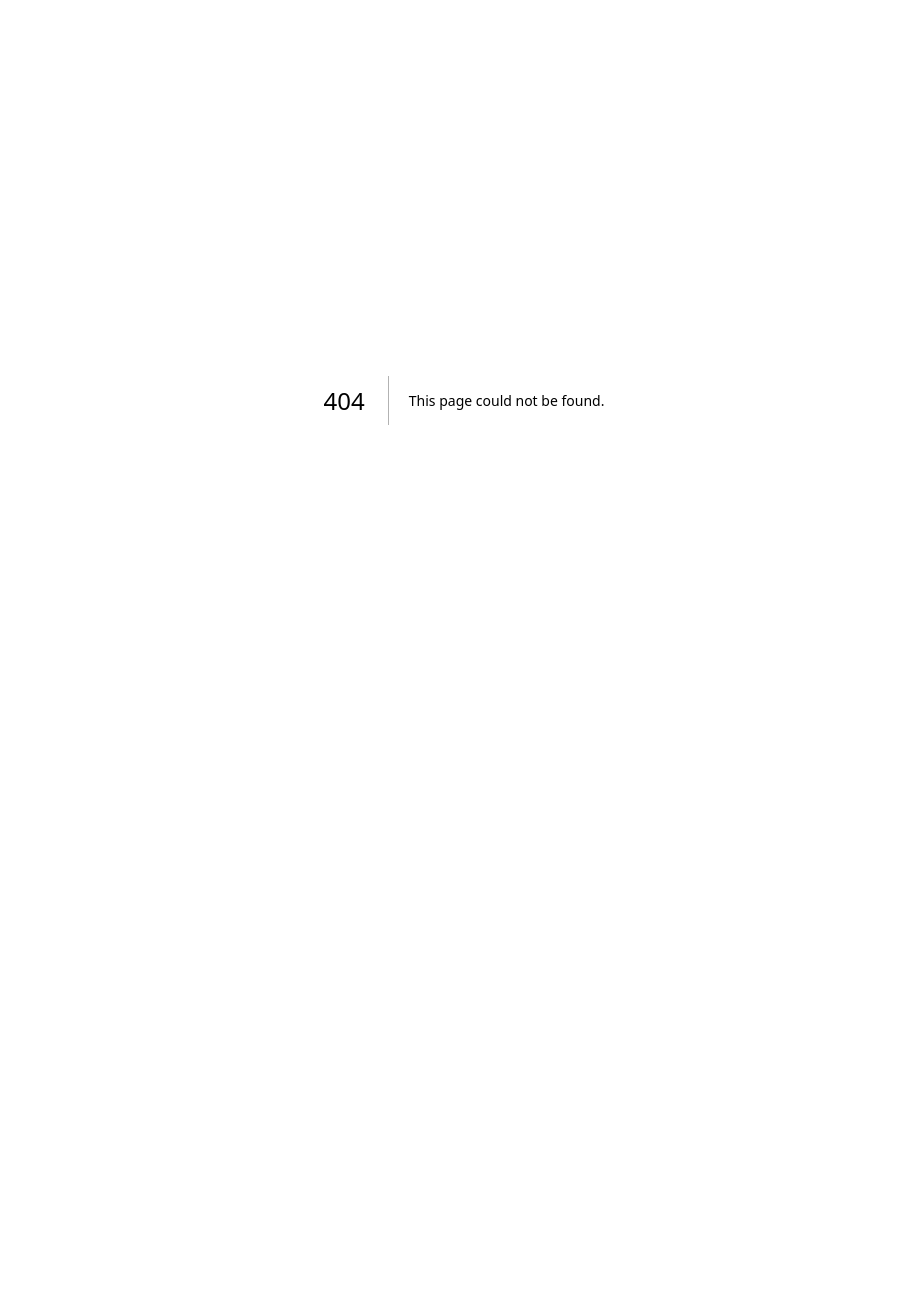
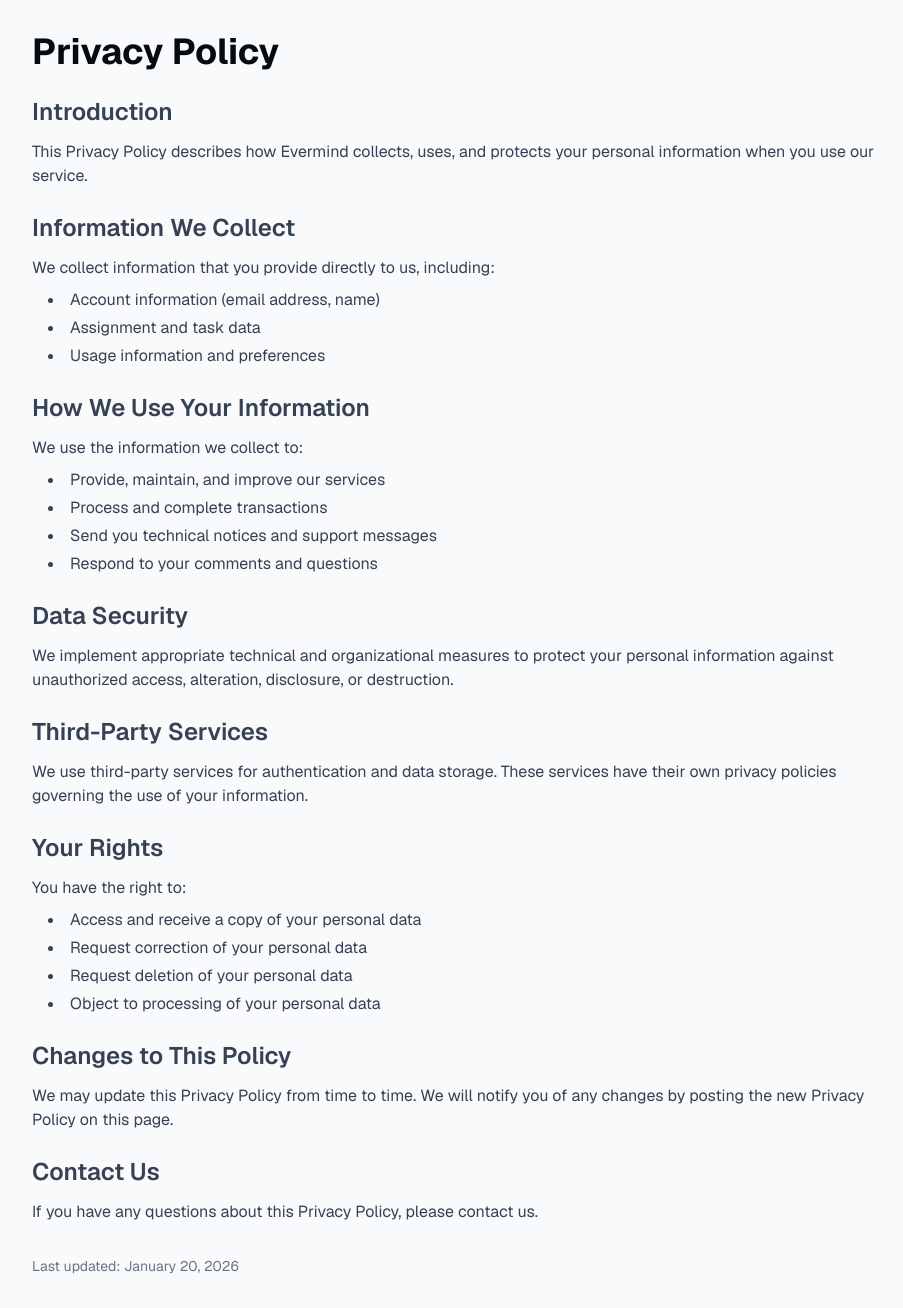
Before and after one commit to WickedSoftworks/evermind, a Next.js app: page /privacy in a window 1280 px wide. Before the commit this address had no page. Shown: the whole page, without its empty margins (176-1079 px from the left). Before the commit the page ends 800 px from the top, so only its background shows below. Built offline with nearby package versions, Linux system fonts and the light colour scheme.

Commit message:
feat: add privacy policy at /privacy

```diff
--- a/app/auth/login/page.tsx
+++ b/app/auth/login/page.tsx
@@ -5,6 +5,7 @@ import { Button } from "@/components/ui/button"
 import { Card, CardContent, CardDescription, CardHeader, CardTitle } from "@/components/ui/card"
 import { useState } from "react"
 import { BookOpen } from "lucide-react"
+import GoogleIcon from "@/components/icons/GoogleIcon"
 
 export default function LoginPage() {
   const [isLoading, setIsLoading] = useState(false)
@@ -59,24 +60,7 @@ export default function LoginPage() {
                   onClick={handleGoogleLogin}
                   disabled={isLoading}
                 >
-                  <svg className="mr-2 h-4 w-4" viewBox="0 0 24 24">
-                    <path
-                      d="M22.56 12.25c0-.78-.07-1.53-.2-2.25H12v4.26h5.92c-.26 1.37-1.04 2.53-2.21 3.31v2.77h3.57c2.08-1.92 3.28-4.74 3.28-8.09z"
-                      fill="#4285F4"
-                    />
-                    <path
-                      d="M12 23c2.97 0 5.46-.98 7.28-2.66l-3.57-2.77c-.98.66-2.23 1.06-3.71 1.06-2.86 0-5.29-1.93-6.16-4.53H2.18v2.84C3.99 20.53 7.7 23 12 23z"
-                      fill="#34A853"
-                    />
-                    <path
-                      d="M5.84 14.09c-.22-.66-.35-1.36-.35-2.09s.13-1.43.35-2.09V7.07H2.18C1.43 8.55 1 10.22 1 12s.43 3.45 1.18 4.93l2.85-2.22.81-.62z"
-                      fill="#FBBC05"
-                    />
-                    <path
-                      d="M12 5.38c1.62 0 3.06.56 4.21 1.64l3.15-3.15C17.45 2.09 14.97 1 12 1 7.7 1 3.99 3.47 2.18 7.07l3.66 2.84c.87-2.6 3.3-4.53 6.16-4.53z"
-                      fill="#EA4335"
-                    />
-                  </svg>
+                  <GoogleIcon />
                   {isLoading ? "Signing in..." : "Continue with Google"}
                 </Button>
               </div>
--- /dev/null
+++ b/app/privacy/page.tsx
@@ -0,0 +1,84 @@
+export default function PrivacyPage() {
+  return (
+    <div className="container mx-auto px-4 py-8 max-w-4xl">
+      <h1 className="text-4xl font-bold mb-6">Privacy Policy</h1>
+
+      <div className="space-y-6 text-gray-700 dark:text-gray-300">
+        <section>
+          <h2 className="text-2xl font-semibold mb-3">Introduction</h2>
+          <p>
+            This Privacy Policy describes how Evermind collects, uses, and protects your personal information
+            when you use our service.
+          </p>
+        </section>
+
+        <section>
+          <h2 className="text-2xl font-semibold mb-3">Information We Collect</h2>
+          <p className="mb-2">We collect information that you provide directly to us, including:</p>
+          <ul className="list-disc list-inside space-y-1 ml-4">
+            <li>Account information (email address, name)</li>
+            <li>Assignment and task data</li>
+            <li>Usage information and preferences</li>
+          </ul>
+        </section>
+
+        <section>
+          <h2 className="text-2xl font-semibold mb-3">How We Use Your Information</h2>
+          <p className="mb-2">We use the information we collect to:</p>
+          <ul className="list-disc list-inside space-y-1 ml-4">
+            <li>Provide, maintain, and improve our services</li>
+            <li>Process and complete transactions</li>
+            <li>Send you technical notices and support messages</li>
+            <li>Respond to your comments and questions</li>
+          </ul>
+        </section>
+
+        <section>
+          <h2 className="text-2xl font-semibold mb-3">Data Security</h2>
+          <p>
+            We implement appropriate technical and organizational measures to protect your personal
+            information against unauthorized access, alteration, disclosure, or destruction.
+          </p>
+        </section>
+
+        <section>
+          <h2 className="text-2xl font-semibold mb-3">Third-Party Services</h2>
+          <p>
+            We use third-party services for authentication and data storage. These services have their
+            own privacy policies governing the use of your information.
+          </p>
+        </section>
+
+        <section>
+          <h2 className="text-2xl font-semibold mb-3">Your Rights</h2>
+          <p className="mb-2">You have the right to:</p>
+          <ul className="list-disc list-inside space-y-1 ml-4">
+            <li>Access and receive a copy of your personal data</li>
+            <li>Request correction of your personal data</li>
+            <li>Request deletion of your personal data</li>
+            <li>Object to processing of your personal data</li>
+          </ul>
+        </section>
+
+        <section>
+          <h2 className="text-2xl font-semibold mb-3">Changes to This Policy</h2>
+          <p>
+            We may update this Privacy Policy from time to time. We will notify you of any changes by
+            posting the new Privacy Policy on this page.
+          </p>
+        </section>
+
+        <section>
+          <h2 className="text-2xl font-semibold mb-3">Contact Us</h2>
+          <p>
+            If you have any questions about this Privacy Policy, please contact us.
+          </p>
+        </section>
+
+        <p className="text-sm text-gray-500 dark:text-gray-400 mt-8">
+          Last updated: January 20, 2026
+        </p>
+      </div>
+    </div>
+  );
+}
--- /dev/null
+++ b/components/icons/GoogleIcon.tsx
@@ -0,0 +1,22 @@
+export default function GoogleIcon() {
+    return (
+        <svg className="mr-2 h-4 w-4" viewBox="0 0 24 24">
+                    <path
+                      d="M22.56 12.25c0-.78-.07-1.53-.2-2.25H12v4.26h5.92c-.26 1.37-1.04 2.53-2.21 3.31v2.77h3.57c2.08-1.92 3.28-4.74 3.28-8.09z"
+                      fill="#4285F4"
+                    />
+                    <path
+                      d="M12 23c2.97 0 5.46-.98 7.28-2.66l-3.57-2.77c-.98.66-2.23 1.06-3.71 1.06-2.86 0-5.29-1.93-6.16-4.53H2.18v2.84C3.99 20.53 7.7 23 12 23z"
+                      fill="#34A853"
+                    />
+                    <path
+                      d="M5.84 14.09c-.22-.66-.35-1.36-.35-2.09s.13-1.43.35-2.09V7.07H2.18C1.43 8.55 1 10.22 1 12s.43 3.45 1.18 4.93l2.85-2.22.81-.62z"
+                      fill="#FBBC05"
+                    />
+                    <path
+                      d="M12 5.38c1.62 0 3.06.56 4.21 1.64l3.15-3.15C17.45 2.09 14.97 1 12 1 7.7 1 3.99 3.47 2.18 7.07l3.66 2.84c.87-2.6 3.3-4.53 6.16-4.53z"
+                      fill="#EA4335"
+                    />
+                  </svg>
+    )
+}
```
